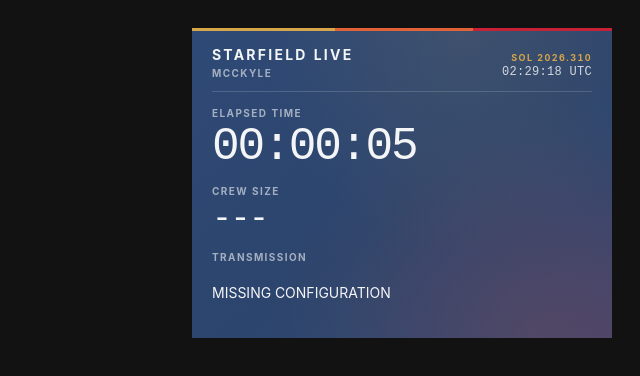
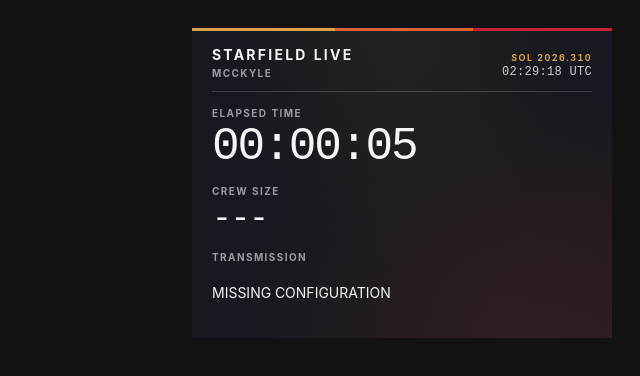
Before and after one commit to mcckyle/OBS-HUD, a React (Vite) app: page / in a window 1280 px wide. Shown: the top 376 px of the page, without its empty margins (640-1280 px from the left). Built offline with nearby package versions, Linux system fonts and the light colour scheme.

Commit message:
Shift to a much more transparent gradient.

```diff
--- a/src/App.css
+++ b/src/App.css
@@ -27,25 +27,19 @@
   background:
     radial-gradient(
       ellipse at 100% 100%,
-      var(--hud-atmosphere-red),
-      transparent 48%
-    ),
-    radial-gradient(
-      ellipse at 82% 100%,
-      var(--hud-atmosphere-orange),
+      rgb(var(--hud-red-rgb) / 0.09) 0%,
       transparent 55%
     ),
     radial-gradient(
-      ellipse at 65% 0%,
-      var(--hud-atmosphere-gold),
-      transparent 52%
+      ellipse at 75% 100%,
+      rgb(var(--hud-orange-rgb) / 0.08) 0%,
+      transparent 60%
     ),
-  linear-gradient(
-    145deg,
-    rgb(var(--hud-space-rgb) / 0.96) 0%,
-    rgb(var(--hud-space-rgb) / 0.88) 55%,
-    rgb(var(--hud-space-rgb) / 0.94) 100%
-  );
+    radial-gradient(
+      ellipse at 50% 0%,
+      rgb(var(--hud-gold-rgb) / 0.07) 0%,
+      transparent 55%
+    ),rgb(var(--hud-space-rgb) / 0.12);
   color: var(--hud-text);
 
   border: 0;
```
